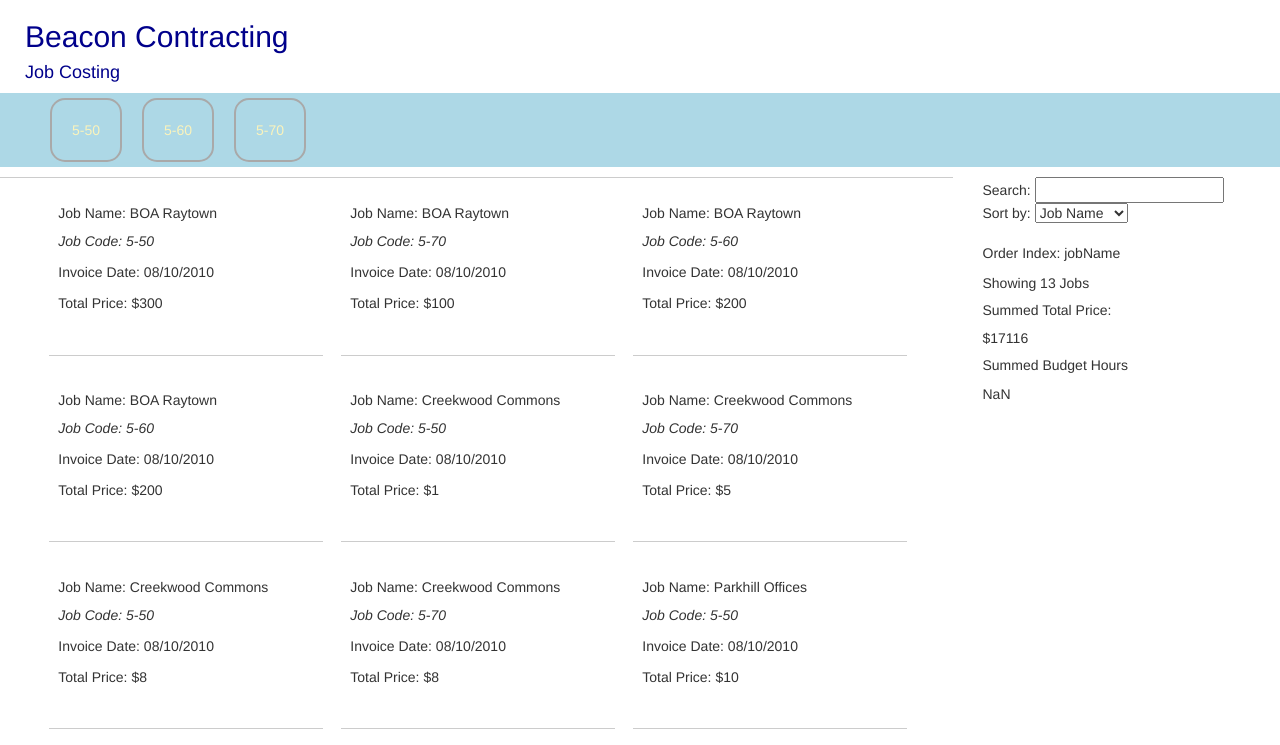
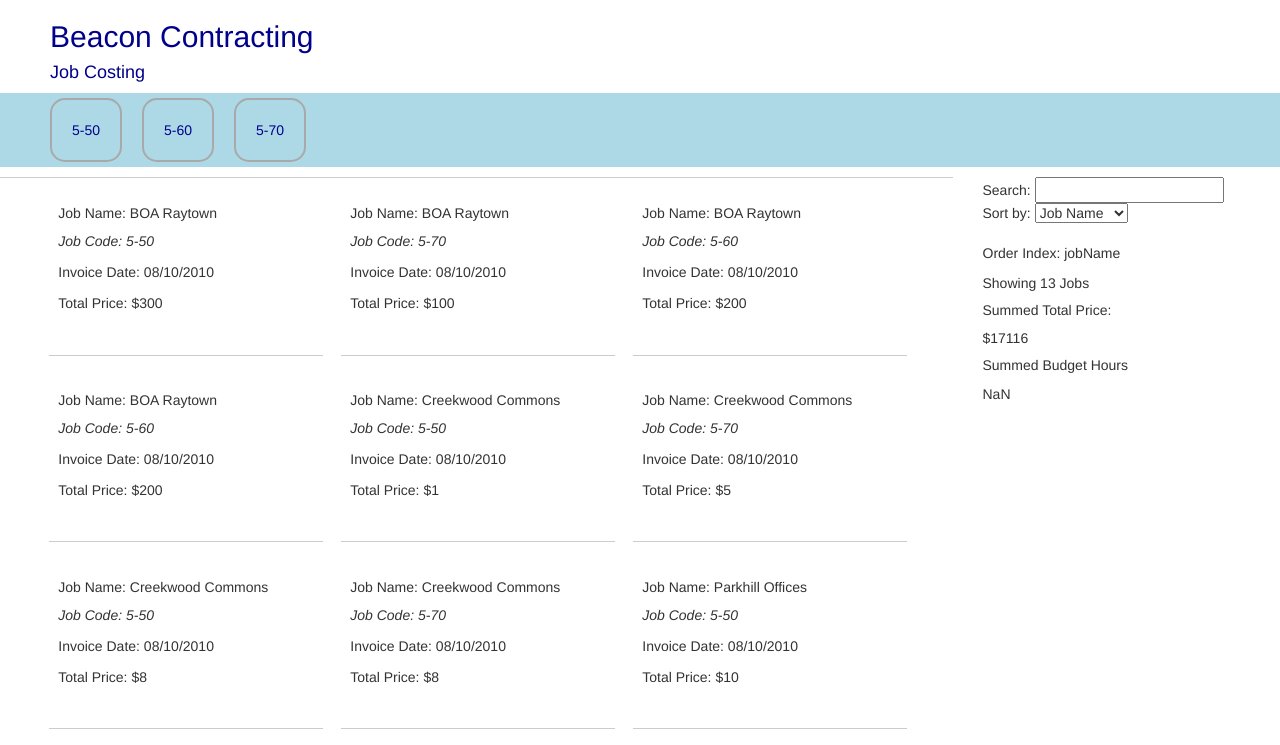
Before and after one commit to mslawson/beaconAngular, a website: page app/index.html in a window 1280 px wide. Shown: the top 745 px of the page. Drawn offline with nearby package versions, Linux system fonts and the light colour scheme.

```diff
--- a/app/css/app.css
+++ b/app/css/app.css
@@ -2,13 +2,13 @@
 
 /*General*/
 
-h2{
+.title-bar h2{
 	color: darkblue;
-	margin-left: 25px;
+	margin-left: 50px;
 }
-h4{
+.title-bar h4{
 	color: darkblue;
-	margin-left: 25px;
+	margin-left: 50px;
 }
 
 /*Navigation*/
@@ -27,25 +27,34 @@
 	float: left;
 	display: block;
 	margin: 5px 10px;
-	/*padding: 5px 10px;*/
-	/*line-height: 1.5em;*/
-	color:gray;
+	/*color:gray;*/
+
+}
+
+.main-nav ul li a {
+	color: darkblue;
+	padding: 20px 20px;
+	display: block;
+	text-decoration: none;
 	border: 2px solid darkgray;
-	position: inline;
 	border-radius: 15px;
 		-webkit-border-radius: 15px;
 		-moz-border-radius: 15px;
 		text-transform: uppercase;
 }
 
-.main-nav ul li a {
-	color: #faf3bc;
+.main-nav a:hover {
+	background-color: gray;
+	color: lightblue;
 	padding: 20px 20px;
 	display: block;
 	text-decoration: none;
-	/*margin: 10px;*/
+	border: 2px solid darkblue;
+	border-radius: 15px;
+		-webkit-border-radius: 15px;
+		-moz-border-radius: 15px;
+		text-transform: uppercase;
 }
-
 
 /*Job Results*/
 
--- a/app/index.html
+++ b/app/index.html
@@ -11,7 +11,7 @@
 <body>
 
 	<div>
-		<div class="header">
+		<div class="title-bar">
 			<h2>Beacon Contracting</h2>
 			<h4>Job Costing</h4>
 		</div>
```
